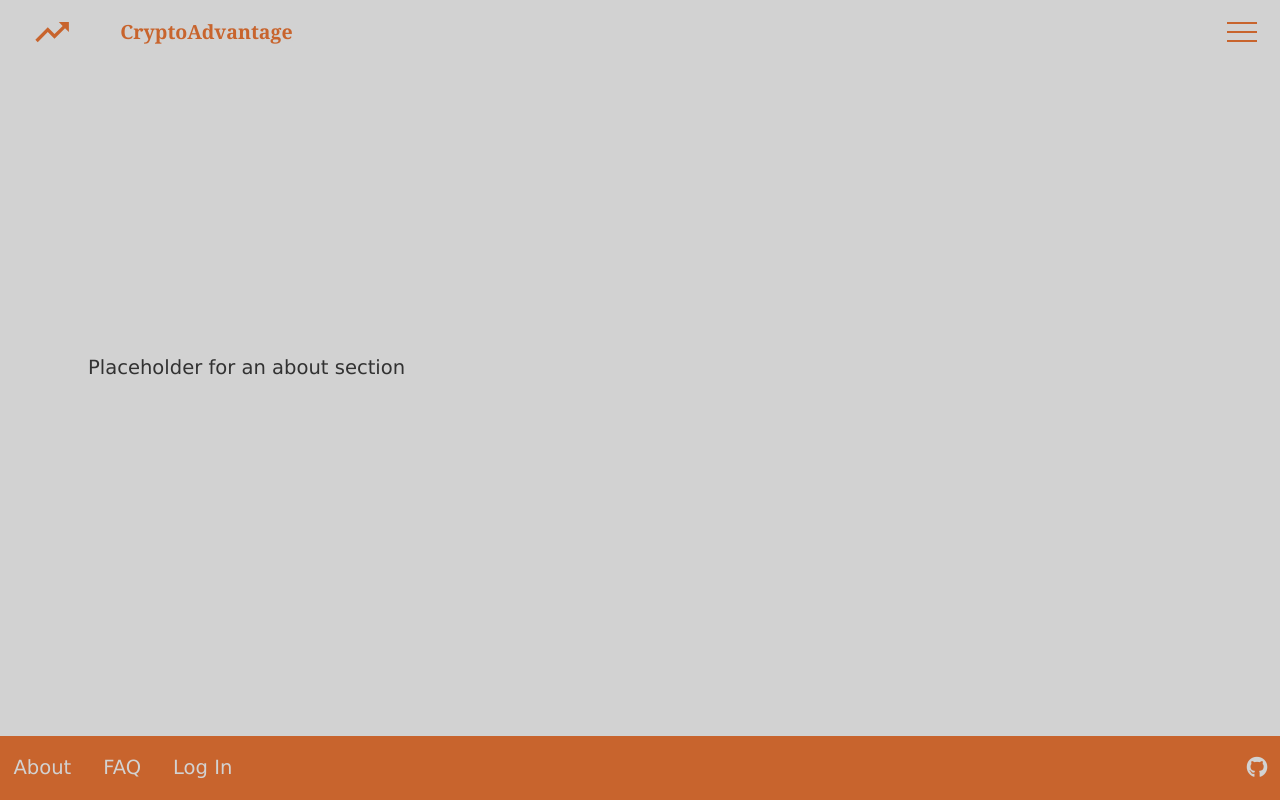
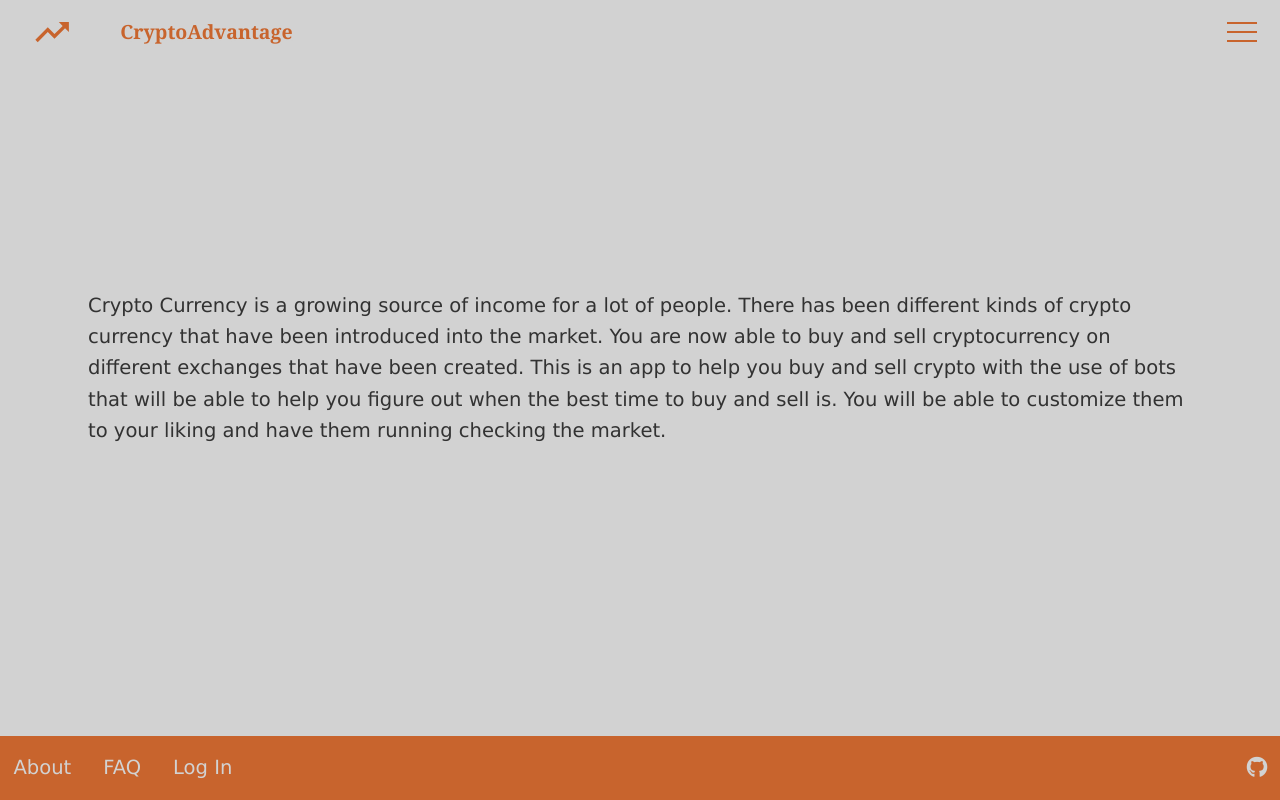
Before and after one commit to CryptoAdvantage/CSCI441, a PHP site: page /about.php in a window 1280 px wide. Run offline with PHP 8.4, Linux system fonts and the light colour scheme.

Commit message:
Update about.php

```diff
--- a/about.php
+++ b/about.php
@@ -7,7 +7,9 @@
 
 <body>
     <main>
-        <p>Placeholder for an about section</p>
+        <p>Crypto Currency is a growing source of income for a lot of people. There has been different kinds of crypto currency that have been introduced into the market.
+            You are now able to buy and sell cryptocurrency on different exchanges that have been created. This is an app to help you buy and sell crypto with the use of bots that will be
+            able to help you figure out when the best time to buy and sell is. You will be able to customize them to your liking and have them running checking the market. </p>
     </main>
 </body>
 
```
